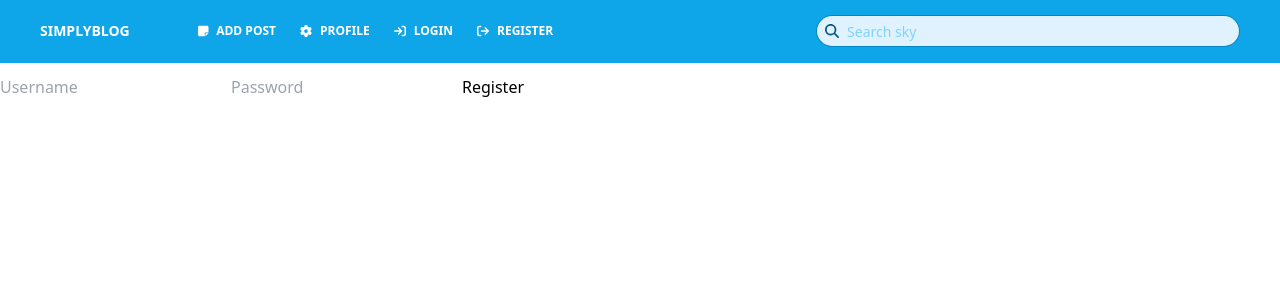
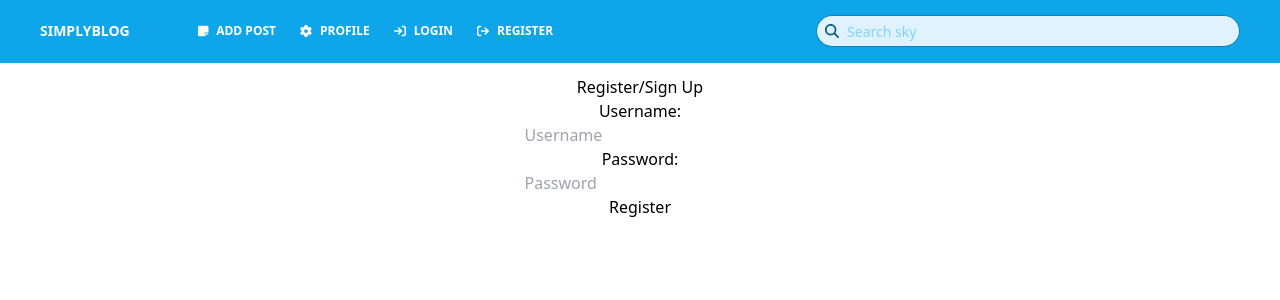
Before and after one commit to piedpipr/SimplyBlog-react-springboot-blog, a React (Create React App) app in the folder frontend/simplyblog/: page /register in a window 1280 px wide. Shown: the top 300 px of the page. Built offline with nearby package versions, Linux system fonts and the light colour scheme.

Commit message:
axios+check available username in reg implemented

```diff
--- a/frontend/simplyblog/package.json
+++ b/frontend/simplyblog/package.json
@@ -14,6 +14,7 @@
     "@types/node": "^16.11.41",
     "@types/react": "^18.0.14",
     "@types/react-dom": "^18.0.5",
+    "axios": "^0.27.2",
     "react": "^18.2.0",
     "react-dom": "^18.2.0",
     "react-router-dom": "^6.3.0",
--- a/frontend/simplyblog/src/App.tsx
+++ b/frontend/simplyblog/src/App.tsx
@@ -1,8 +1,6 @@
-import React from 'react';
 import './App.css';
 import AppRoutes from './components/routes';
 import Navbar from './components/navbar';
-import Register from './components/register';
 
 function App() {
   return (
--- /dev/null
+++ b/frontend/simplyblog/src/api/axios.tsx
@@ -0,0 +1,5 @@
+import axios from "axios";
+
+export default axios.create({
+    baseURL: 'http://localhost:8080',
+})
--- a/frontend/simplyblog/src/components/register.tsx
+++ b/frontend/simplyblog/src/components/register.tsx
@@ -1,15 +1,72 @@
-import React from 'react'
+import { useState, useEffect} from 'react'
+import { NavLink } from 'react-router-dom';
+import axios from '../api/axios';
 
+const REGISTER_API = '/register';
+const CHECK_USERNAME_API = '/usernamecheck';
 type Props = {}
 
 export default function Register({}: Props) {
+  const [username, setUsername] = useState('');
+  const [password, setPassword] = useState('');
+  const [success, setSuccess] = useState(false);
+  const [error, setError] = useState(false);
+  const [errrormsg, setErrormsg] = useState('');
+
+  useEffect(() => {
+    if(username){
+      console.log("username :"+username);
+      const CheckUsername = async () => {
+          try {
+            const response = await axios.get(CHECK_USERNAME_API+'/'+username);
+            console.log("response:");
+            console.log(response.data);
+            response.data?setErrormsg('Username alredy exists..'):setErrormsg('Username available..');
+
+          } catch (error:any) {
+            setError(true);
+            console.log("error");
+            console.log(error);
+            console.log("specific error :"+error.response.data.message)
+            // setErrormsg(error.response.data.message);
+            setErrormsg('Server Error');
+          }
+        }
+      CheckUsername();
+      } else setErrormsg('');
+    },[ username ]);
+
+  const handleSubmit = async (e:any) => {
+    e.preventDefault();
+    setSuccess(!success)
+    console.log('Data Submitted')};
+
   return (
-    <div>
-        <form>
-            <input type="text" placeholder="Username" />
-            <input type="password" placeholder="Password" />
-            <button type="submit">Register</button>
+    <>
+    {success ? (<div><h2>Success</h2><h3><NavLink to="/login">Go to Login</NavLink></h3></div>) :
+    (<div style={{display: 'flex', flexDirection:'column', alignItems: 'center', justifyContent: 'center'}}>
+        <h1>Register/Sign Up</h1>
+        <p aria-live="assertive">{errrormsg? errrormsg:''}</p>
+        <form onSubmit={handleSubmit} style={{display: 'flex', flexDirection:'column', alignItems: 'center', justifyContent: 'center'}}>
+            <label htmlFor="username">Username:</label>
+            <input
+              type="text"
+              placeholder="Username"
+              id="username"
+              autoComplete="off"
+              value={username}
+              onChange={(e:any) => setUsername(e.target.value)}
+              required/>
+            <label htmlFor="password">Password:</label>
+            <input
+              type="password"
+              placeholder="Password"
+              id="password"
+              onChange={(e:any) => setPassword(e.target.value)}
+              required/>
+            <button type="submit" >Register</button>
         </form>
-    </div>
+    </div>)}
+    </>
   )
 }
--- a/frontend/simplyblog/src/components/routes.tsx
+++ b/frontend/simplyblog/src/components/routes.tsx
@@ -1,6 +1,4 @@
 import { Routes, Route } from "react-router-dom";
-
-import React from 'react'
 import Home from "./home";
 import Profile from "./profile";
 import Login from "./login";
--- a/frontend/simplyblog/src/pages/signup.tsx
+++ /dev/null
@@ -1,24 +0,0 @@
-import * as React from 'react';
-
-export interface SignUpProps {
-}
-
-export interface SignUpState {
-}
-
-export default class SignUp extends React.Component<SignUpProps, SignUpState> {
-  constructor(props: SignUpProps) {
-    super(props);
-
-    this.state = {
-    }
-  }
-
-  public render() {
-    return (
-      <div>
-        Signup Page
-      </div>
-    );
-  }
-}
```
Also changed, not shown: frontend/simplyblog/src/logo.svg (deleted), 1 other file (tests, documents, lock files or other folders).
